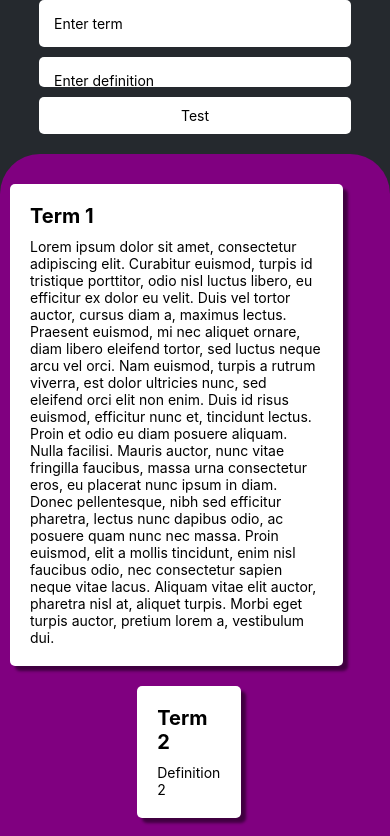
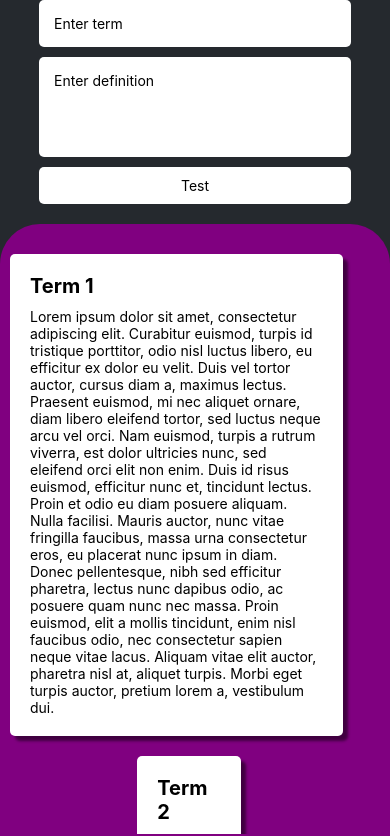
Before and after one commit to Jeffrey-Roberts/Quizzilla, a React Native app: screen / in a window 390 px wide. Shown: the top 836 px of the page. Built offline with nearby package versions, Linux system fonts and the light colour scheme.

Commit message:
fixed FlatList not scrolling to end

```diff
--- a/src/App.tsx
+++ b/src/App.tsx
@@ -75,6 +75,7 @@ export default function App() {
 
 const styles = StyleSheet.create({
   container: {
+    flex: 1,
     paddingTop: Constants.statusBarHeight,
     backgroundColor: '#25292e',
     alignItems: 'center',
@@ -89,6 +90,7 @@ const styles = StyleSheet.create({
     marginBottom: 10,
   },
   innerContainer: {
+    flex: 1,
     width: '100%',
     borderTopLeftRadius: 40,
     borderTopRightRadius: 40,
```
